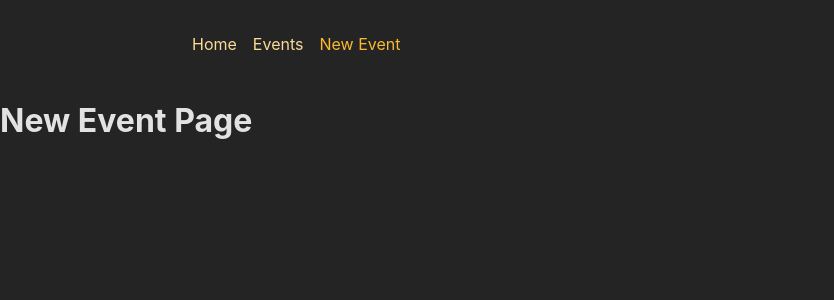
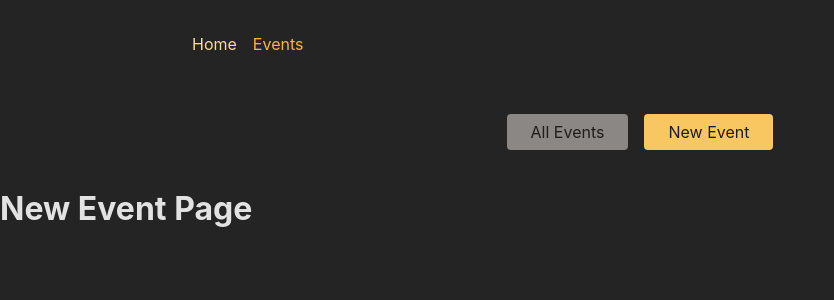
Before and after one commit to Richstar-plus/react-router-with-backend, a React (Vite) app in the folder react-frontend/: page /events/new in a window 1280 px wide. Shown: the top 300 px of the page, without its empty margins (0-834 px from the left). Built offline with nearby package versions, Linux system fonts and the light colour scheme.

Commit message:
Add EventsRootLayout and refactor routing for event pages

```diff
--- a/react-frontend/src/App.jsx
+++ b/react-frontend/src/App.jsx
@@ -27,6 +27,7 @@ import { EventDetailPage } from "./pages/EventDetail";
 import { NewEventPage } from "./pages/NewEvent";
 import { EditEventPage } from "./pages/EditEvent";
 import { RootLayout } from "./pages/Root";
+import { EventsRootLayout } from "./pages/EventsRoot";
 
 const router = createBrowserRouter([
   {
@@ -39,19 +40,25 @@ const router = createBrowserRouter([
       },
       {
         path: "events",
+        element: <EventsRootLayout />,
+        children: [
+          {
+            index: true,
             element: <EventsPage />,
           },
           {
-        path: "events/:id",
+            path: ":id",
             element: <EventDetailPage />,
           },
           {
-        path: "events/new",
+            path: "new",
             element: <NewEventPage />,
           },
           {
-        path: "events/:eventId/edit",
+            path: ":eventId/edit",
             element: <EditEventPage />,
+          },
+        ],
       },
     ],
   },
--- a/react-frontend/src/components/EventsNavigation.jsx
+++ b/react-frontend/src/components/EventsNavigation.jsx
@@ -1,4 +1,5 @@
 import classes from './EventsNavigation.module.css';
+import { NavLink } from 'react-router-dom';
 
 function EventsNavigation() {
   return (
@@ -6,10 +7,25 @@ function EventsNavigation() {
       <nav>
         <ul className={classes.list}>
           <li>
-            <a href="/events">All Events</a>
+            <NavLink
+              to="/events"
+              className={({ isActive }) =>
+                isActive ? classes.active : undefined
+              }
+              end
+            >
+              All Events
+            </NavLink>
           </li>
           <li>
-            <a href="/events/new">New Event</a>
+            <NavLink
+              to="/events/new"
+              className={({ isActive }) =>
+                isActive ? classes.active : undefined
+              }
+            >
+              New Event
+            </NavLink>
           </li>
         </ul>
       </nav>
--- a/react-frontend/src/components/MainNavigation.jsx
+++ b/react-frontend/src/components/MainNavigation.jsx
@@ -22,19 +22,8 @@ function MainNavigation() {
               className={({ isActive }) =>
                 isActive ? classes.active : undefined
               }
-              end
             >
               Events
-            </NavLink>
-          </li>
-          <li>
-            <NavLink
-              to="/events/new"
-              className={({ isActive }) =>
-                isActive ? classes.active : undefined
-              }
-            >
-              New Event
             </NavLink>
           </li>
         </ul>
--- /dev/null
+++ b/react-frontend/src/pages/EventsRoot.jsx
@@ -0,0 +1,11 @@
+import { Outlet } from "react-router-dom";
+import EventsNavigation  from "../components/EventsNavigation";
+
+export function EventsRootLayout() {
+  return (
+    <>
+      <EventsNavigation />
+      <Outlet />
+    </>
+  );
+}
```
Lines whose indentation alone changed are shown as unchanged.
